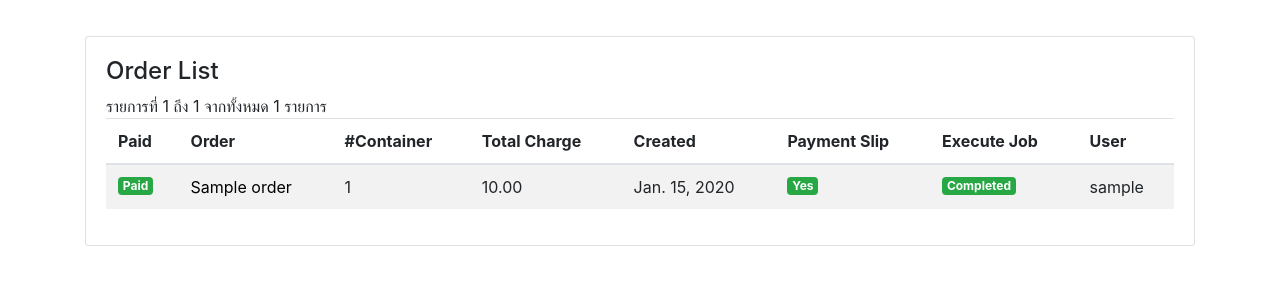
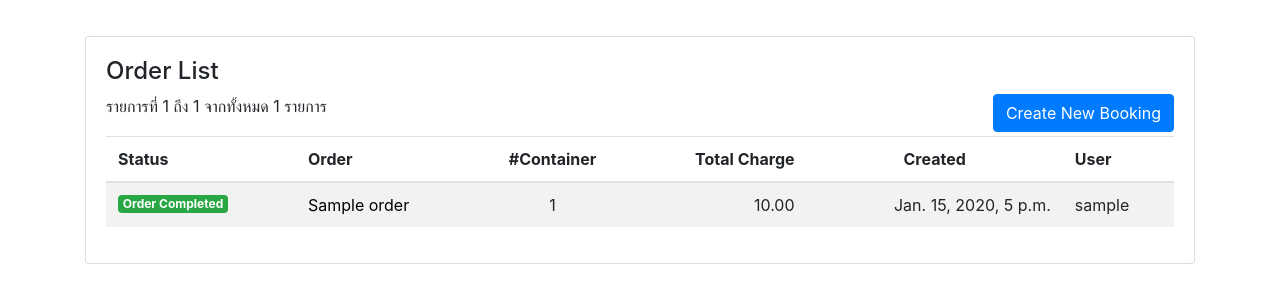
Before and after one commit to chutchais/ePayment, a Django app: page / in a window 1280 px wide. Shown: the part 90-393 px from the top of the page. Run offline with Django 3.2, Linux system fonts and the light colour scheme; a user stored in the database is signed in; tables that the repository leaves empty hold one stand-in row (values such as "Sample post"); some libraries are stand-ins or nearby versions.

Commit message:
Change Order status

```diff
--- a/src/templates/order/order_list.html
+++ b/src/templates/order/order_list.html
@@ -16,7 +16,14 @@
 
         	<div class="card">
 		        <div class="card-body">
-		          <h4>Order List</h4>
+              <h4>Order List</h4>
+
+
+              <a href="{% url 'booking:create' %}">
+                <button type="button" class="btn btn-primary float-right mb-1"
+                {% if not user.profile.approved %}disabled{% endif%}>Create New Booking</button>
+              </a>
+
 
 		          รายการที่ {{ page_obj.start_index }} ถึง {{ page_obj.end_index }} จากทั้งหมด {{ page_obj.paginator.count }} รายการ <br>
      {% if is_paginated %}
@@ -44,18 +51,18 @@
 		          <table class="table table-striped">
 					  <thead>
 					    <tr>
-                <th scope="col">Paid</th>
+                <th scope="col">Status</th>
                 <th scope="col">Order</th>
 					      <!-- <th scope="col">booking</th>
                 <th scope="col">Ref</th> -->
-                <th scope="col">#Container</th>
-                <th scope="col">Total Charge</th>
+                <th class="text-center" scope="col">#Container</th>
+                <th class="text-right" scope="col">Total Charge</th>
 
-                <th scope="col">Created</th>
+                <th class="text-center" scope="col">Created</th>
 
-                <th scope="col">Payment Slip</th>
+                <!-- <th scope="col">Payment Slip</th>
 
-                <th scope="col">Execute Job</th>
+                <th scope="col">Execute Job</th> -->
 
                 {% if perms.order.verify_payment or perms.order.execute_job %}
                   <th scope="col">User</th>
@@ -68,42 +75,35 @@
 					    <tr>
                 <td>
                     {% if order.paid %}
-                      <a href="{% url 'order:payslip' order.id %}">
-                        <span class="badge badge-success">Paid</span>
-                      </a>
+                      {% if not order.payment_slip %}
+                        <a href="{% url 'order:payslip' order.id %}">
+                            <span class="badge badge-danger">Need pay slip</span>
+                        </a>
+                      {% else %}
+                        {% if order.execute_job %}
+
+                            <span class="badge badge-success">Order Completed</span>
+
+                        {% else %}
+                          {% if perms.order.verify_payment or perms.order.execute_job  %}
+                          <a href="{% url 'order:execute' order.id %}"><span class="badge badge-warning">Waiting for Execution</span></a>
+                          {% else %}
+                            <span class="badge badge-warning">Waiting for Execution</span>
+                          {% endif %}
+                        {% endif %}
+                      {% endif %}
+
                     {% else %}
                       <span class="badge badge-secondary">UnPaid</span>
                     {% endif %}
                   </td>
                 <td><a href="{{order.get_absolute_url}}">{{order.name}}</a></td>
-                <td>{{order.container_count}}</td>
-                 <td>{{order.grand_total|floatformat:2|intcomma}}</td>
-					      <td>{{order.created|naturalday}}</td>
-
-                {% if order.payment_slip %}
-                      <td><a href="{% url 'order:payslip' order.id %}"><span class="badge badge-success">Yes</span></a></td>
-                    {% else %}
-                      <td><a href="{% url 'order:payslip' order.id %}"><span class="badge badge-danger">No</span></a></td>
-                  {% endif %}
+                <td class="text-center">{{order.container_count}}</td>
+                 <td class="text-right">{{order.grand_total|floatformat:2|intcomma}}</td>
+					      <td class="text-right">{{order.created}}</td>
 
                 {% if perms.order.verify_payment or perms.order.execute_job  %}
-
-
-                    {% if order.execute_job %}
-                      <td><span class="badge badge-success">Completed</span></td>
-                    {% else %}
-                      <td><a href="{% url 'order:execute' order.id %}"><span class="badge badge-warning">Waiting...</span></a></td>
-                    {% endif %}
-
                     <td>{{order.user}}</td>
-
-                {% else %}
-                  {% if order.execute_job %}
-                    <td><span class="badge badge-success">Completed</span></td>
-                  {% else %}
-                    <td><span class="badge badge-warning">Waiting...</span></td>
-                  {% endif %}
-
                 {% endif %}
 
 					    </tr>
```
Also changed, not shown: src/templates/order/order_detail.html (+25 -13 lines).
